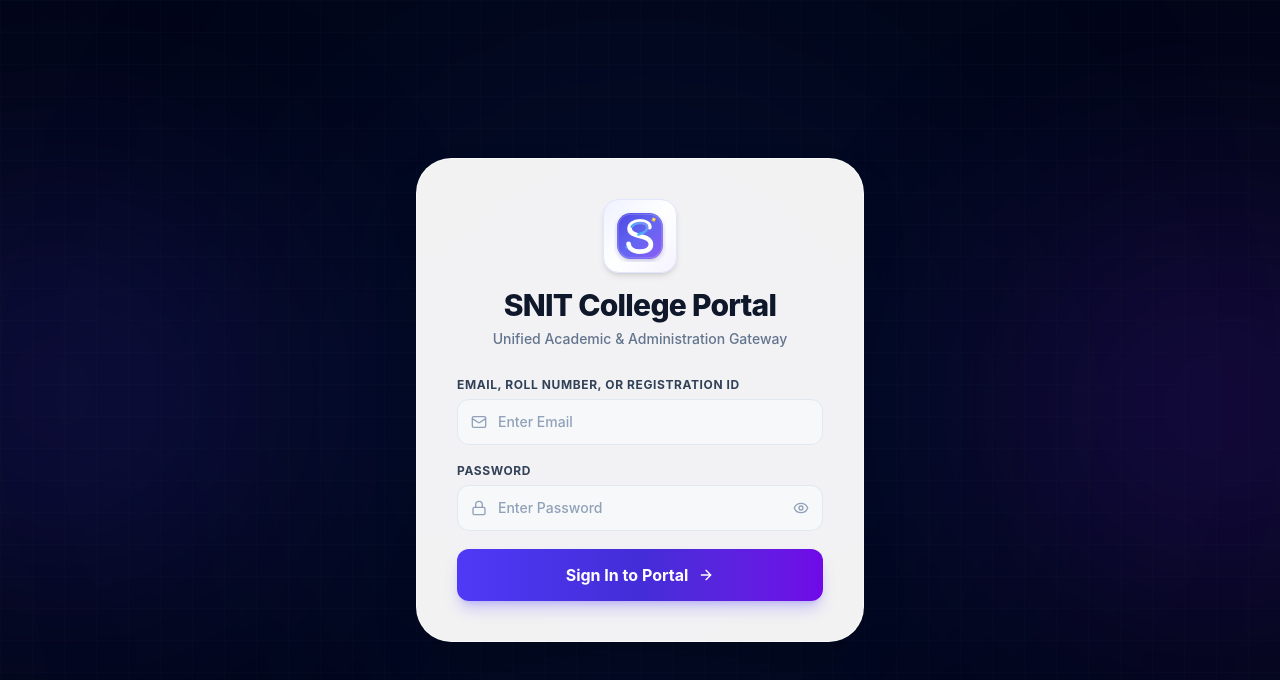
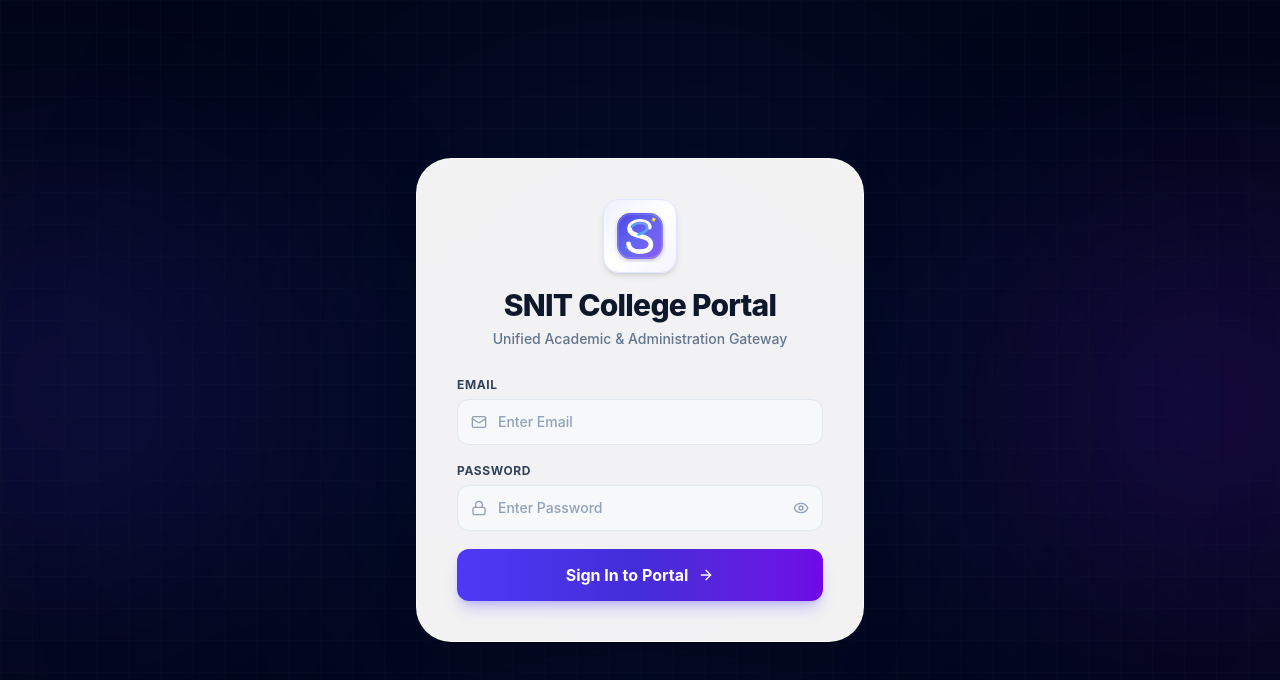
Before and after one commit to Karankumawa/student-attendance-web, a React (Vite) app in the folder frontend/: page / in a window 1280 px wide. Shown: the top 680 px of the page. Built offline with nearby package versions, Linux system fonts and the light colour scheme; no server answers.

Commit message:
initial commit

```diff
--- a/frontend/src/views/LoginView.jsx
+++ b/frontend/src/views/LoginView.jsx
@@ -89,7 +89,7 @@ export const LoginView = () => {
         <form onSubmit={handleSubmit} className="space-y-4 sm:space-y-4.5">
           <div>
             <label className="block text-xs font-bold uppercase tracking-wider text-slate-700 mb-1.5">
-              Email, Roll Number, or Registration ID
+              Email
             </label>
             <div className="relative">
               <div className="absolute inset-y-0 left-0 pl-3.5 flex items-center pointer-events-none text-slate-400">
```
